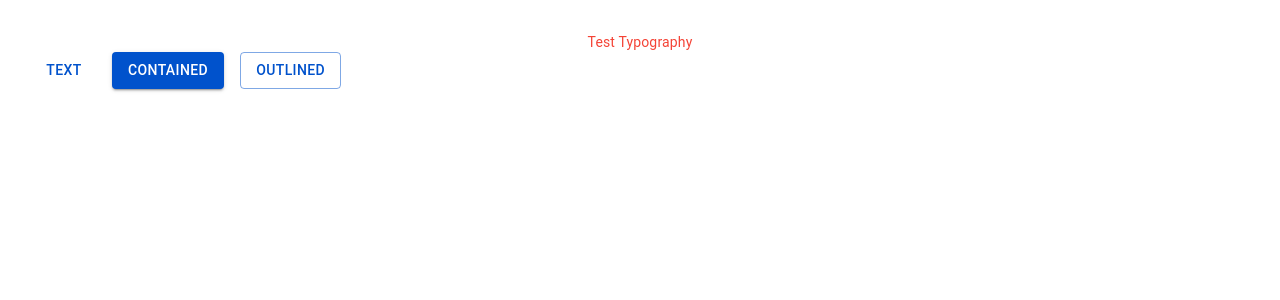
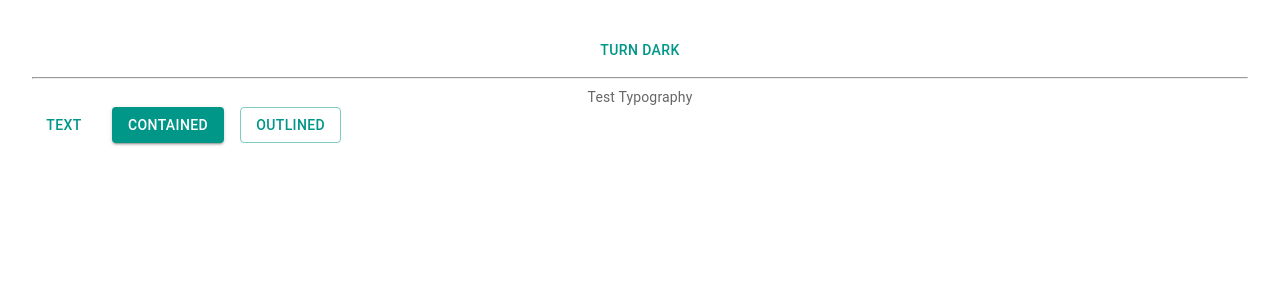
Before and after one commit to happy24h/TrungQuanDev-trello-web, a React app: page / in a window 1280 px wide. Shown: the top 300 px of the page. Built offline with nearby package versions, Linux system fonts and the light colour scheme; the HTML template or start-up script is replaced by a standard one.

Commit message:
dark_light_p1

```diff
--- a/src/App.jsx
+++ b/src/App.jsx
@@ -4,12 +4,34 @@ import Button from '@mui/material/Button'
 
 import './App.css'
 import { Typography } from '@mui/material'
+import {
+  Experimental_CssVarsProvider as CssVarsProvider,
+  experimental_extendTheme as extendTheme,
+  useColorScheme
+} from '@mui/material/styles'
+
+function ModeToggle() {
+  const { mode, setMode } = useColorScheme()
+  return (
+    <Button
+      onClick={() => {
+        setMode(mode === 'light' ? 'dark' : 'light')
+        // localStorage.setItem('trello-dark-light-mode')
+        // localStorage.getItem('trello-dark-light-mode')
+      }}
+    >
+      {mode === 'light' ? 'Turn dark' : 'Turn light'}
+    </Button>
+  )
+}
 
 function App() {
   const [count, setCount] = useState(0)
 
   return (
     <>
+      <ModeToggle></ModeToggle>
+      <hr />
       <Typography variant="body2" color="text.secondary">
         Test Typography
       </Typography>
--- a/src/main.jsx
+++ b/src/main.jsx
@@ -4,12 +4,13 @@ import App from './App.jsx'
 import CssBaseline from '@mui/material/CssBaseline'
 import { ThemeProvider } from '@mui/material/styles'
 import theme from './theme'
+import { Experimental_CssVarsProvider as CssVarsProvider } from '@mui/material/styles'
 
 ReactDOM.createRoot(document.getElementById('root')).render(
   <React.StrictMode>
-    <ThemeProvider theme={theme}>
+    <CssVarsProvider theme={theme}>
       <CssBaseline />
       <App />
-    </ThemeProvider>
+    </CssVarsProvider>
   </React.StrictMode>
 )
--- a/src/theme.js
+++ b/src/theme.js
@@ -1,22 +1,21 @@
-import { createTheme } from '@mui/material/styles'
-import { red } from '@mui/material/colors'
+import { deepOrange, orange, teal, cyan } from '@mui/material/colors'
+import { experimental_extendTheme as extendTheme } from '@mui/material/styles'
 
-const theme = createTheme({
-  palette: {
-    mode: 'light',
-    primary: {
-      main: '#0052cc'
+const theme = extendTheme({
+  colorSchemes: {
+    light: {
+      palette: {
+        primary: teal,
+        secondary: deepOrange
+      }
     },
-    secondary: {
-      main: '#edf2ff'
-    },
-    error: {
-      main: red.A400
-    },
-    text: {
-      secondary: red[500]
+    dark: {
+      palette: {
+        primary: cyan,
+        secondary: orange
+      }
     }
   }
+  // ...other properties
 })
-
 export default theme
```
